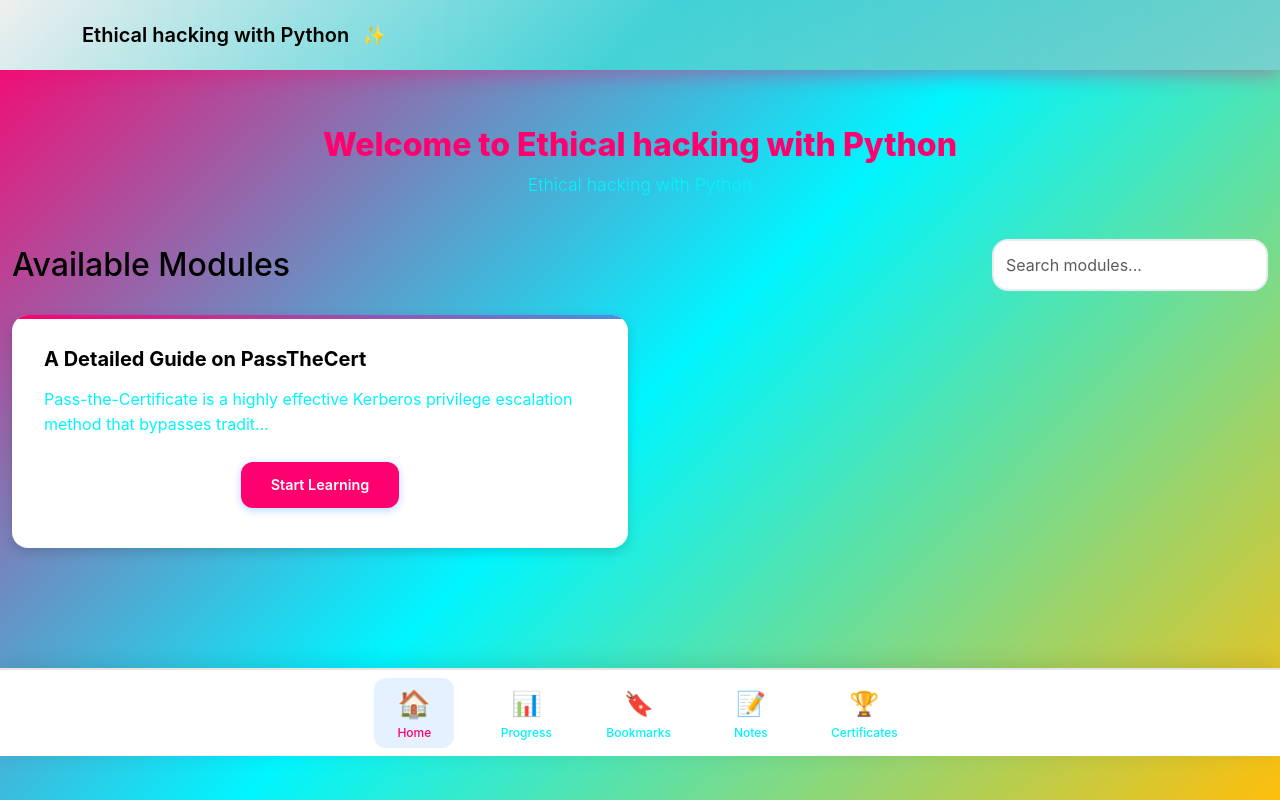
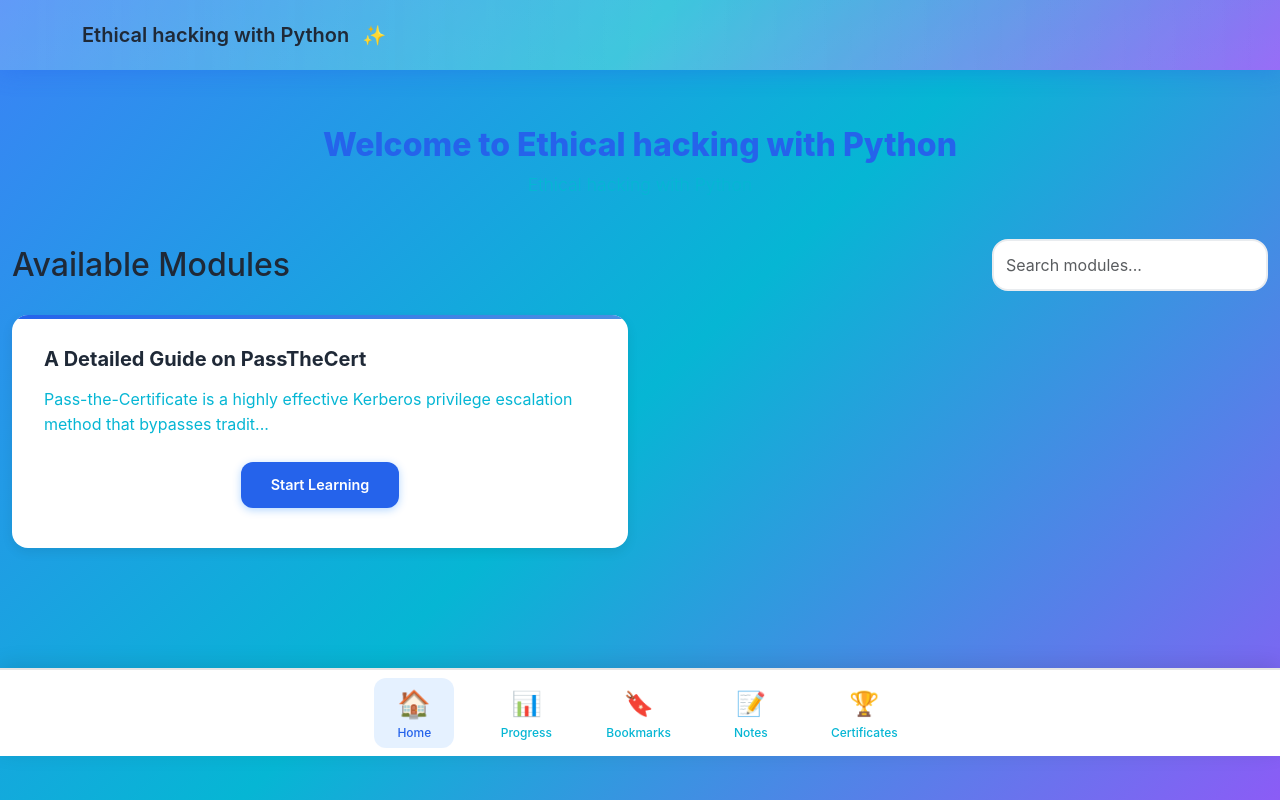
Before and after one commit to julisunkan/LearnMan, a Flask app: page / in a window 1280 px wide. Run offline with Flask 3, Linux system fonts and the light colour scheme; some libraries are stand-ins or nearby versions.

Commit message:
Update color scheme and styling for a more appealing visual experience
Refactors the application's color palette and gradient backgrounds in `config.json` and `static/css/style.css` to enhance visual appeal.

Replit-Commit-Author: Agent
Replit-Commit-Session-Id: 41906189-7f07-47ca-aabd-4274d05678e5
Replit-Commit-Checkpoint-Type: full_checkpoint
Replit-Commit-Screenshot-Url: https://storage.googleapis.com/screenshot-production-us-central1/8a25e55d-4a28-4354-80f1-46145e73b812/41906189-7f07-47ca-aabd-4274d05678e5/B7jQyGo

```diff
--- a/config.json
+++ b/config.json
@@ -8,13 +8,13 @@
     "height": 500
   },
   "header_customization": {
-    "title_color": "#000000",
+    "title_color": "#1f2937",
     "title_size": "1.25rem",
-    "nav_text_color": "#000000",
+    "nav_text_color": "#1f2937",
     "nav_text_size": "1rem",
-    "background_gradient_start": "#ebebeb",
-    "background_gradient_middle": "#0bc5cb",
-    "background_gradient_end": "#66ccc5",
+    "background_gradient_start": "#3b82f6",
+    "background_gradient_middle": "#06b6d4",
+    "background_gradient_end": "#8b5cf6",
     "show_emoji": false,
     "custom_emoji": "\u2728"
   }
--- a/static/css/style.css
+++ b/static/css/style.css
@@ -1,20 +1,20 @@
 /* Mobile-first app design with CSS custom properties */
 :root {
-  --primary-color: #ff006e;
-  --primary-dark: #e60055;
-  --secondary-color: #00f5ff;
-  --accent-color: #ffbe0b;
-  --success-color: #00ff88;
-  --danger-color: #ff073a;
-  --warning-color: #ff8500;
-  --info-color: #00d9ff;
+  --primary-color: #2563eb;
+  --primary-dark: #1d4ed8;
+  --secondary-color: #06b6d4;
+  --accent-color: #f59e0b;
+  --success-color: #10b981;
+  --danger-color: #ef4444;
+  --warning-color: #f59e0b;
+  --info-color: #06b6d4;
   --light-color: #ffffff;
-  --dark-color: #000000;
+  --dark-color: #1f2937;
   --font-family: -apple-system, BlinkMacSystemFont, 'Segoe UI', 'Roboto', sans-serif;
   --border-radius: 16px;
-  --box-shadow: 0 4px 12px rgba(0,0,0,0.15);
+  --box-shadow: 0 4px 12px rgba(0,0,0,0.08);
   --transition: all 0.3s cubic-bezier(0.4, 0, 0.2, 1);
-  --app-background: linear-gradient(135deg, #ff006e 0%, #00f5ff 50%, #ffbe0b 100%);
+  --app-background: linear-gradient(135deg, #3b82f6 0%, #06b6d4 50%, #8b5cf6 100%);
   --navbar-height: 70px;
 }
 
@@ -38,8 +38,8 @@ body {
 /* Mobile-style colorful navigation */
 .navbar {
   height: var(--navbar-height);
-  background: linear-gradient(135deg, var(--primary-color) 0%, var(--secondary-color) 50%, var(--accent-color) 100%) !important;
-  box-shadow: 0 4px 20px rgba(255, 0, 110, 0.4);
+  background: linear-gradient(135deg, var(--primary-color) 0%, var(--secondary-color) 50%, #8b5cf6 100%) !important;
+  box-shadow: 0 4px 20px rgba(37, 99, 235, 0.3);
   border: none;
   backdrop-filter: blur(20px);
   -webkit-backdrop-filter: blur(20px);
@@ -78,7 +78,7 @@ body {
 .navbar-brand {
   font-weight: 800;
   font-size: 1.5rem;
-  color: black !important;
+  color: white !important;
   text-shadow: none;
   position: relative;
   z-index: 2;
@@ -92,21 +92,21 @@ body {
 
 .nav-link {
   font-weight: 600;
-  color: black !important;
+  color: var(--dark-color) !important;
   border-radius: 25px;
   padding: 0.6rem 1.2rem !important;
   margin: 0 0.3rem;
   transition: var(--transition);
   position: relative;
   z-index: 2;
-  background: rgba(255,255,255,0.8);
+  background: rgba(255,255,255,0.9);
   backdrop-filter: blur(10px);
-  border: 1px solid rgba(255,255,255,0.2);
+  border: 1px solid rgba(255,255,255,0.3);
 }
 
 .nav-link:hover {
   background: rgba(255,255,255,0.95);
-  color: black !important;
+  color: var(--dark-color) !important;
   transform: translateY(-2px);
   box-shadow: 0 8px 20px rgba(0,0,0,0.2);
 }
```
Also changed, not shown: 1 other file.
